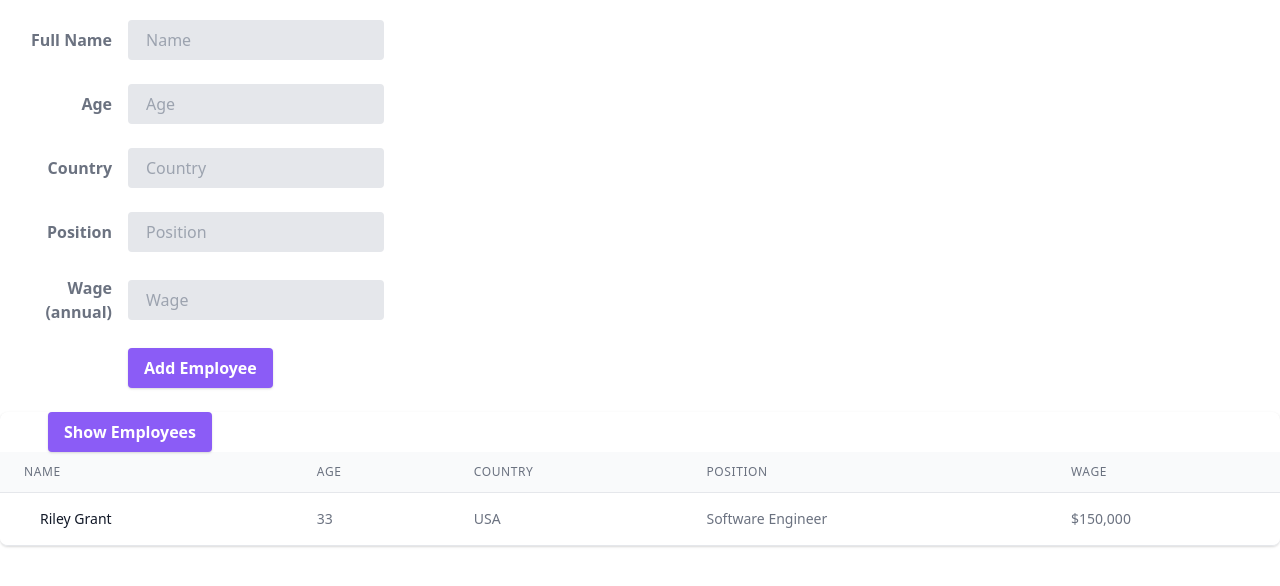
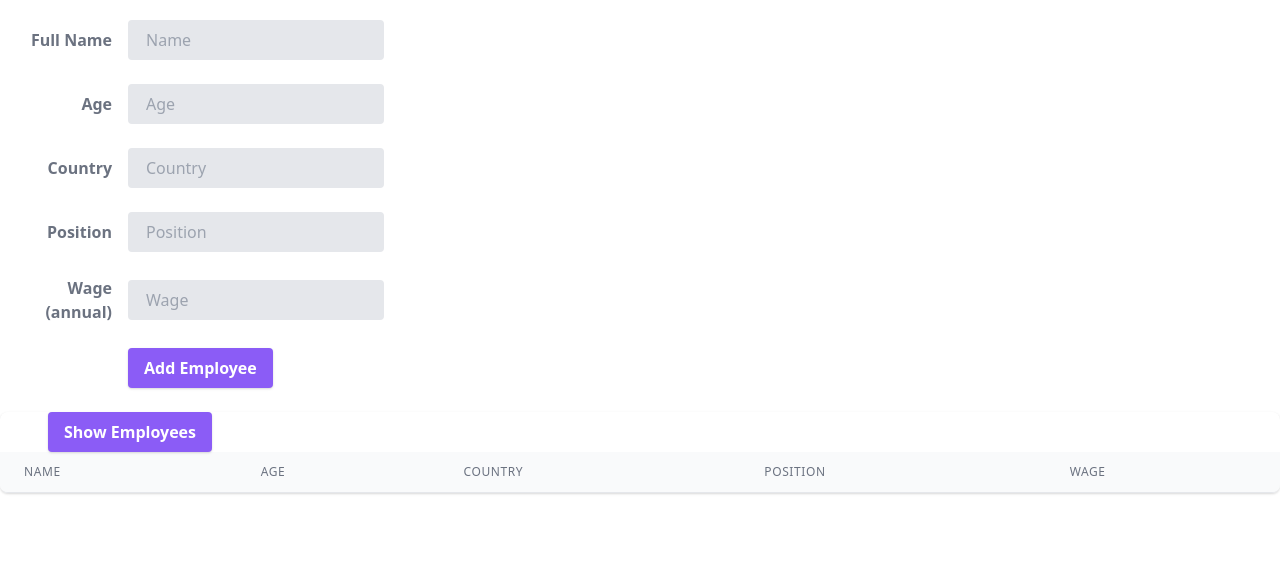
Before and after one commit to samanthalaine/employee-management-system, a React (Create React App) app in the folder client/: page /employeetable in a window 1280 px wide. Shown: the top 586 px of the page. Built offline with nearby package versions, Linux system fonts and the light colour scheme; the HTML template or start-up script is replaced by a standard one.

Commit message:
mapped employees

```diff
--- a/client/src/components/EmployeeTable.js
+++ b/client/src/components/EmployeeTable.js
@@ -110,29 +110,31 @@ const [employeeList, setEmployeeList] = useState([])
                 </tr>
               </thead>
               <tbody class="bg-white divide-y divide-gray-200">
+              {employeeList.map((employee) => (
                 <tr>
                   <td class="px-6 py-4 whitespace-nowrap">
                     <div class="flex items-center">
                       <div class="ml-4">
                         <div class="text-sm font-medium text-gray-900">
-                          Riley Grant
+                          {employee.name}
                         </div>
                       </div>
                     </div>
                   </td>
                   <td class="px-6 py-4 whitespace-nowrap">
-                    <div class="text-sm text-gray-500">33</div>
+                    <div class="text-sm text-gray-500">{employee.age}</div>
                   </td>
                   <td class="px-6 py-4 whitespace-nowrap">
-                    <div class="text-sm text-gray-500">USA</div>
+                    <div class="text-sm text-gray-500">{employee.country}</div>
                   </td>
                   <td class="px-6 py-4 whitespace-nowrap text-sm text-gray-500">
-                    Software Engineer
+                    {employee.position}
                   </td>
                   <td class="px-6 py-4 whitespace-nowrap text-sm text-gray-500">
-                    $150,000
+                    ${employee.wage}
                   </td>
                 </tr>
+                ))}
               </tbody>
             </table>
           </div>
```
